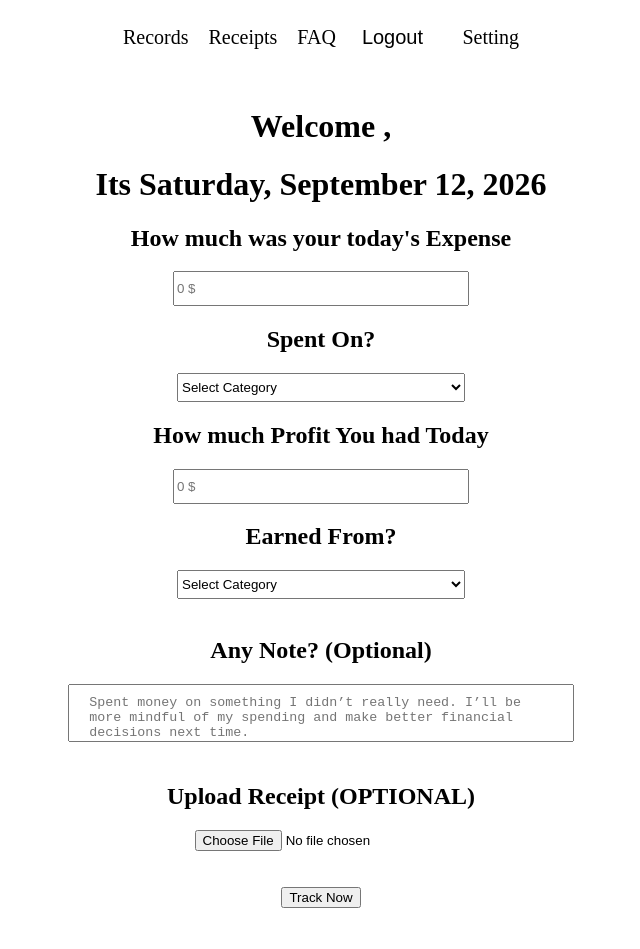
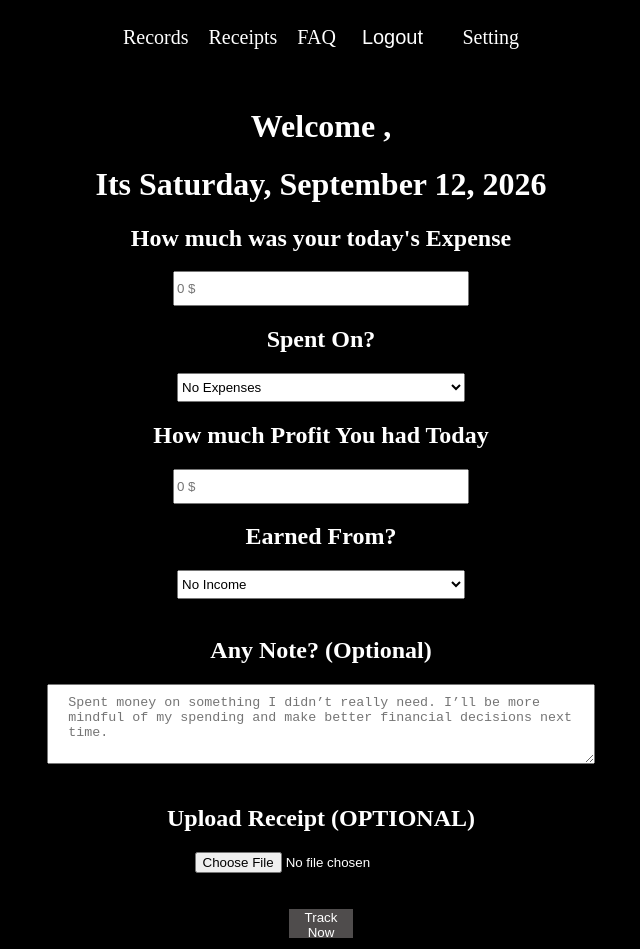
Before and after one commit to 101shreyash/fin-track, a React app in the folder frontend/: page /trackfinance in a window 1280 px wide. Shown: the whole page, without its empty margins (319-959 px from the left). Before the commit the page ends 916 px from the top, so only its background shows below. Built offline with nearby package versions, Linux system fonts and the light colour scheme; no server answers; the HTML template or start-up script is replaced by a standard one.

Commit message:
schema changes seprated note columns and receipt column in userinfo

```diff
--- a/frontend/src/components/displayname.jsx
+++ b/frontend/src/components/displayname.jsx
@@ -1,10 +1,14 @@
 import { useState } from "react";
 import { useEffect } from "react";
 import { useForm } from "react-hook-form";
+import { useNavigate } from "react-router-dom";
 import toast from "react-hot-toast";
 
 function ChangeDisplayName() {
   let [prevname, setprevname] = useState();
+  let {register , handleSubmit , reset} = useForm();
+ let  navigate =  useNavigate();
+
 
   async function userPrevName() {
     try {
@@ -28,13 +32,73 @@ function ChangeDisplayName() {
     userPrevName();
   }, []);
 
+
+  async function NetworkCall(data) {
+
+    const displayname = data.displayname
+
+    try {
+
+     const result =  await fetch("http://localhost:8001/api/changedisplayname" , {
+        method : "PATCH",
+        credentials : "include",
+        body : JSON.stringify({displayname : displayname}),
+        headers : ({
+          'Content-type' : 'application/json'
+        })
+      })
+
+
+      const msg = await result.json()
+      console.log(msg);
+
+      if (msg.message === "Session Expired try to login Again" && result.status === 401) {
+
+         navigate("/login")
+       return  toast.error("Session Expired please login Again" , {duration : 1800})
+
+      }
+
+      if (msg.message === "Name should not consits of numbers and symbols" && result.status === 400) {
+
+         toast.error("Name should not consits of numbers and symbols" , {duration : 2300})
+      return reset();
+
+      }
+
+      if (msg.message === `Alright From Now On We Will Call You ${displayname}` && result.status === 200 && msg.success === true) {
+
+       toast.success(`Alright from now on we will call You ${displayname}` , {duration : 2000})
+      return navigate ("/trackfinance");
+
+      }
+
+
+
+
+
+    }
+
+    catch (error) {
+
+      console.log(error);
+     return  toast.error(error.message)
+
+    }
+
+
+
+  }
+
   return (
     <div style={{ marginTop: "7%", textAlign: "center" }}>
-      <h1> Till now We've called you  ,{prevname} if you dont like that you change Below </h1>
-      <form>
-        <input type="text"  placeholder="Enter New Name"  style={{ height: "0.3in", width: "20%" }}  required/>
-        &nbsp;
-        <button>Submit</button>
+      <h1> Till now We've called you ,  {prevname} </h1>
+        <h2>If you dont like that you can change below .</h2>
+        <br /><br />
+      <form onSubmit={handleSubmit(NetworkCall)}>
+        <input type="text"  placeholder="Enter New Name"  style={{ height: "0.3in", width: "20%" }}  required {...register("displayname")}/>
+        &nbsp; &nbsp;
+        <button className="btn">Submit</button>
       </form>
     </div>
   );
--- a/frontend/src/components/login.jsx
+++ b/frontend/src/components/login.jsx
@@ -69,7 +69,7 @@ function Login() {
           {...register("password")}
         />
         &nbsp;&nbsp;
-        <button type="submit">Login</button>
+        <button type="submit" className="btn">Login</button>
         <br />
         <br />
         <p>
--- a/frontend/src/components/password.jsx
+++ b/frontend/src/components/password.jsx
@@ -39,7 +39,7 @@ function Password() {
 
      if (msg.message === "New password must have at least 8 chracters. Please try again" && result.status === 400)  {
           reset();
-         return toast.error(  "New password must have at least 8 chracters. Please try again", { duration: 3700 })
+         return toast.error("New password must have at least 8 chracters. Please try again", { duration: 3700 })
 
         }
 
@@ -54,7 +54,7 @@ function Password() {
         if (result.status === 401 && msg.message === "Current Password Did'nt Matched please try again.") {
 
          reset();
-         return  toast.error("Current Password Did'nt Matched please try again with valid one" , {duration : 3200})
+         return  toast.error("Current Password did'nt Matched please try again with valid one" , {duration : 3200})
 
         }
 
@@ -115,8 +115,8 @@ function Password() {
           {...register("retypedpassword")}
         />
         <br />
-        <br />
-        <button>Change password</button>
+        <br /><br />
+        <button style={{width : "7%" , height : "0.4in"}} className="btn">Change password</button>
       </form>
     </div>
   );
--- a/frontend/src/components/receipts.jsx
+++ b/frontend/src/components/receipts.jsx
@@ -36,13 +36,11 @@ function UserReceipts() {
         </select>
       </form>
       <h1 className="main-head">{choosedmonth} Receipts</h1>
-      <div className="image-container">
-        <img src="#" alt="receipt" className="receipt-img" />
-      </div>
-      <br />
-      <button className="navigation-btn"> &lt; prev </button>
+        <img src="./image.png" alt="receipt" className="receipt-img" />
+      <br /><br />
+      <button className="btn"> &lt; prev </button>
       &nbsp; &nbsp;
-      <button className="navigation-btn"> &gt; next </button>
+      <button className="btn"> &gt; next </button>
     </div>
   );
 }
--- a/frontend/src/components/setting.jsx
+++ b/frontend/src/components/setting.jsx
@@ -65,7 +65,7 @@ return <div style={{marginTop : "4%" , textAlign : "center"}}>
 
 </select>
 
- &nbsp; &nbsp; <button>Submit</button>
+ &nbsp; &nbsp; <button className="btn">Submit</button>
 
 
 </form>
--- a/frontend/src/components/signup.jsx
+++ b/frontend/src/components/signup.jsx
@@ -103,7 +103,7 @@ function Signup() {
           {...register("password")}
         />
         &nbsp;&nbsp;
-        <button type="submit">Signup</button>
+        <button type="submit" className="btn">Signup</button>
         <br />
         <br />
         <p>
--- a/frontend/src/components/trackfinance.jsx
+++ b/frontend/src/components/trackfinance.jsx
@@ -3,10 +3,42 @@ import NavBar from "./navbar";
 import { useEffect } from "react";
 import { useState } from "react";
 import { toast } from "react-hot-toast";
+import { useForm } from "react-hook-form";
 
 function TrackFinance() {
   let [username, setusername] = useState("");
   let [currencytype, setcurrencytype] = useState("");
+  let {register , handleSubmit} = useForm();
+
+
+
+  // Tracking User finance
+
+   async function NetworkCall(data) {
+
+    try {
+
+      const expenseNumber = data.expenseNumber
+      const spentAt = data.spenat
+      const profileNumber = data.expenseNumber
+      const earnedFrom = data.earnedfrom
+      const note = data.financenote
+      const receiptIMG = data.receiptimg[0]
+
+
+
+
+    }
+
+     catch (error) {
+
+      console.log(error);
+      toast.error(error.message)
+
+    }
+
+  }
+
 
   const navigate = useNavigate();
 
@@ -52,10 +84,12 @@ function TrackFinance() {
     year: "numeric",
   });
 
+
+
+
   return (
     <div style={{ marginTop: "2%", textAlign: "center" }}>
       <NavBar />
-
       <br />
       <br />
       <br />
@@ -64,21 +98,11 @@ function TrackFinance() {
 
       <h1 className="sub-head"> Its {year} </h1>
       <h2 className="sub-head">How much was your today's Expense</h2>
-      <input
-        style={{ height: "0.3in", width: "3in" }}
-        className="initial-input"
-        type="number"
-        placeholder={`0 ${currencytype}$`}
-      />
+   <input style={{ height: "0.3in", width: "3in" }} type="number" placeholder={`0 ${currencytype}$`} {...register("expenseNumber")}/>
       <h2 className="sub-head">Spent On?</h2>
-      <form>
-        <select
-          required
-          className="select-currency"
-          style={{ height: "0.3in", width: "3in" }}
-        >
-          <option hidden>Select Category</option>
-
+      <form onSubmit={handleSubmit(NetworkCall)}>
+        <select required  style={{ height: "0.3in", width: "3in" }} {...register("spentat")} >
+          <option hidden>No Expenses</option>
           <option>Shopping</option>
           <option>Food & Dining</option>
           <option>Groceries</option>
@@ -104,21 +128,14 @@ function TrackFinance() {
           <option>Pets</option>
           <option>Taxes</option>
           <option>Others</option>
+          <option>No Expenses</option>
+
         </select>
         <h2 className="sub-head">How much Profit You had Today</h2>
-        <input
-          className="initial-input"
-          type="number"
-          placeholder={`0 ${currencytype}$`}
-          style={{ height: "0.3in", width: "3in" }}
-        />
+        <input type="number" placeholder={`0 ${currencytype}$`}  style={{ height: "0.3in", width: "3in" }} {...register("profitNumber")} />
         <h2 className="sub-head">Earned From?</h2>
-        <select
-          required
-          className="select-currency"
-          style={{ height: "0.3in", width: "3in" }}
-        >
-          <option hidden>Select Category</option>
+        <select required   style={{ height: "0.3in", width: "3in" }} {...register("earnedfrom")} >
+          <option hidden>No Income</option>
           <option>Salary</option>
           <option>Business</option>
           <option>Freelancing</option>
@@ -143,6 +160,8 @@ function TrackFinance() {
           <option>Pension</option>
           <option>Grant / Scholarship</option>
           <option>Others</option>
+         <option>No Income</option>
+
         </select>
         <br />
         <br />
@@ -152,18 +171,16 @@ function TrackFinance() {
             width: "40%",
             height: "0.6in",
             padding: "10px 20px",
-            boxSizing: "border-box",
-            resize: "none",
           }}
           placeholder="Spent money on something I didn’t really need. I’ll be more mindful of my spending and make better financial decisions next time."
-        />
+        {...register("financenote")} />
 
         <br />
         <br />
 
         <h2 className="sub-head">Upload Receipt (OPTIONAL)</h2>
 
-        <input type="file" accept=".jpeg , .png , .jpg" />
+        <input type="file" accept=".jpeg , .png , .jpg" {...register("receiptimg")}/>
 
         <br />
         <br />
--- a/frontend/src/index.css
+++ b/frontend/src/index.css
@@ -1,12 +1,18 @@
+
+body{
+  background-color: black;
+  color: white;
+}
+
 
 .common-links {
   text-decoration: none;
   font-size: 20px;
-  color: black;
+  color: white;
 }
 
 .common-links:hover {
-  text-decoration: underline black;
+  text-decoration: underline white;
   text-underline-offset: 5px;
 }
 
@@ -14,20 +20,42 @@
   height: 0.5in;
   align-content: center;
   padding-left: 1%;
-  background-color: rgb(212, 211, 211);
+  background-color: rgb(78, 75, 75);
 }
 
 .questions:hover {
-  background-color: rgb(192, 191, 191);
+  background-color: rgb(50, 49, 49);
 }
 
 .setting-btn {
   font-size: 20px;
-  color: black;
+  color: white;
   text-decoration: none;
 }
 
 .setting-btn:hover {
-  text-decoration: underline black;
+  text-decoration: underline white;
   text-underline-offset: 10px;
 }
+
+.receipt-img{
+
+height: 6in;
+object-fit: cover;
+
+}
+
+.btn{
+  width: 5%;
+  height: 0.3in;
+  background-color: rgb(79, 76, 76);
+  border: none;
+  color: white;
+}
+
+
+.btn:hover{
+
+    background-color: rgb(60, 57, 57);
+
+}
```
Also changed, not shown: frontend/src/components/delete.jsx (+5 -5 lines), 2 other files (tests, documents, lock files or other folders).
